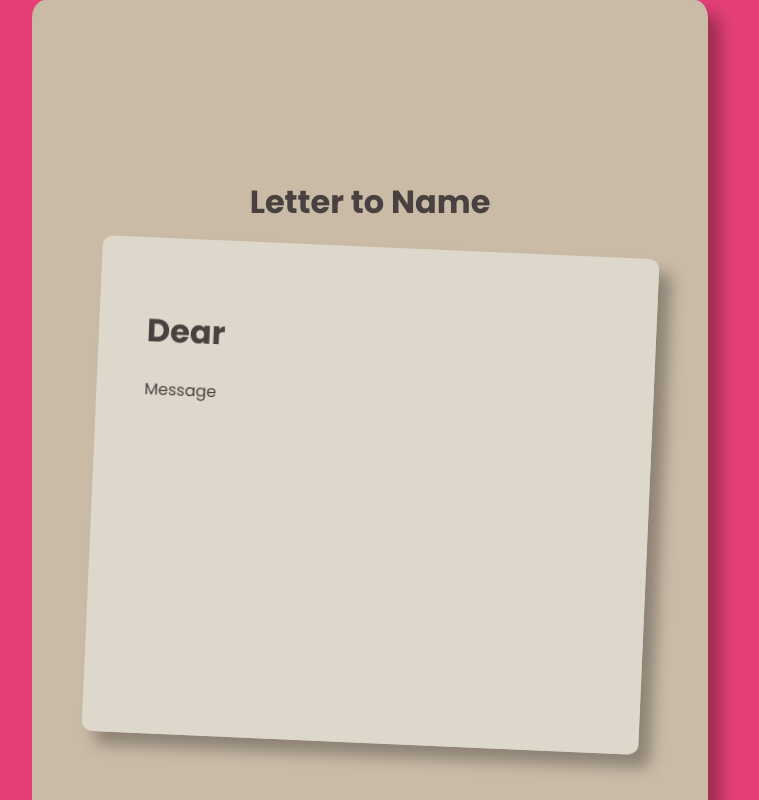
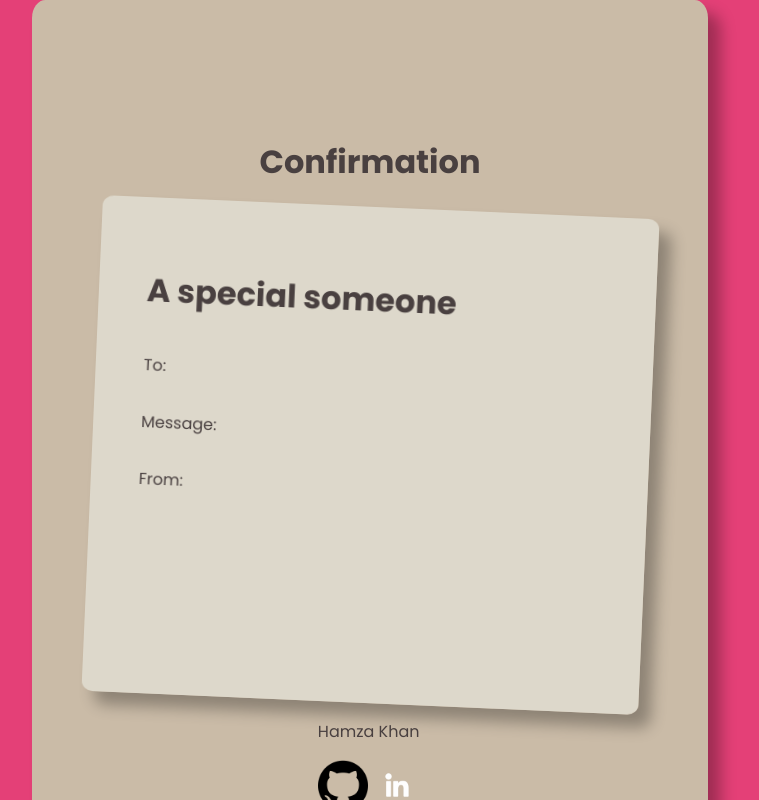
Before and after one commit to Hamza2702/CreateALetter, a plain HTML site: page index.html in a window 1280 px wide. Shown: the whole page, without its empty margins (270-1029 px from the left). Drawn offline with Linux system fonts and the light colour scheme.

Commit message:
Update index.html

```diff
--- a/index.html
+++ b/index.html
@@ -3,58 +3,30 @@
 <head>
     <meta charset="UTF-8">
     <meta name="viewport" content="width=device-width, initial-scale=1.0">
-    <title>Letter Creator</title>
+    <title>Confirmation</title>
     <link rel="stylesheet" href="css/style.css">
 </head>
 <body>
   <div class="wrap background">
-    <h1>Letter to Name</h1>
-    <div class="card">
+    <h1>Confirmation</h1>
+    <div class="card" id="confirmationCard">
       <div class="letter">
-        <h1>Dear</h1>
+        <h1>A special someone</h1>
         <section class="wrap">
-          <form method="post" name="letterForm">
-            <label for="message">Message</label><br>
-            <p id="indexMessage" name="indexMessage"></p>
-          </form>
+          <p>To: <span id="toName"></span></p>
+          <p>Message: <span id="message"></span></p>
+          <p>From: <span id="fromName"></span></p>
         </section>
-      </div>
       </div>
     </div>
     <footer>
       <div>
+        <p>Hamza Khan</p>
         <a class="navButton" href="https://github.com/Hamza2702"><img id="githubIcon" src="images/github.png" alt="GitHub" width="50"></a>
         <a class="navButton" href="https://www.linkedin.com/in/hamza-khan-108635292/"><img id="linkedinIcon" src="images/linkedIn.png" alt="LinkedIn" width="50"></a>
       </div>
     </footer>
-    <!--
-    <div class = "wrap">
-        <h1>Love Letter</h1>
-        <div class = "postcard">
-
-          <div class = "letter">
-            <form action="#" method="post" class="message_form">
-              <p class = "push">Dear </p><input type = "text" id = "recipient" name = "recipient_name" placeholder = "name of recipient" class = "push"><p> ,</p><br>
-              <label for = "message">Message</label><br>
-              <textarea id = "message" name = "message_to_recipient" placeholder = "Your eyes are like smoldering coals, merciless as they burn my soul in the most delightful way. Love you."></textarea><br>
-              <p>Yours Lovingly, </p><br>
-              <input type = "text" id = "sender_name" name = "sender" placeholder = "your name">
-            </form>
   </div>
-
-          <div class = "address">
-            <img src = "http://i44.photobucket.com/albums/f9/dandee114/stamp_zpsvbuxiwih.png" class = "mail_stamp">
-            <form action="#" method="post" class="message_form">
-            <input type = "email" id = "recipient_email" name = "recipient_email" placeholder = "recipient's e-mail">
-            </form>
-            <p id = "address">Cherry Lane 1514,<br>
-              Lovely Heart,<br>
-              Hundred Acre Wood.
-            </p>
-          </div>
-
-        </div>
-      </div>
-    -->
+  <script src="scripts/java.js"></script>
 </body>
 </html>
```
Lines whose indentation alone changed are shown as unchanged.
